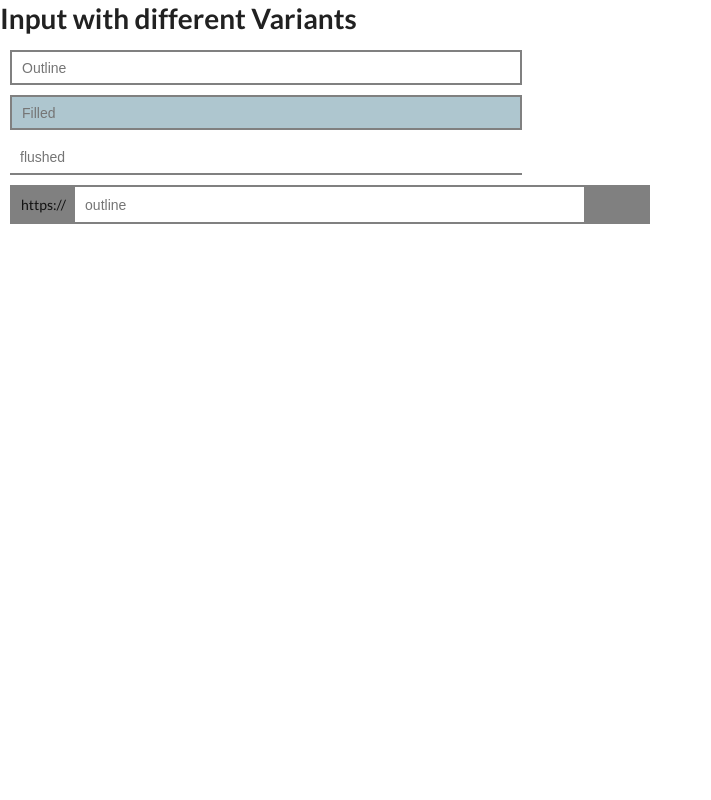
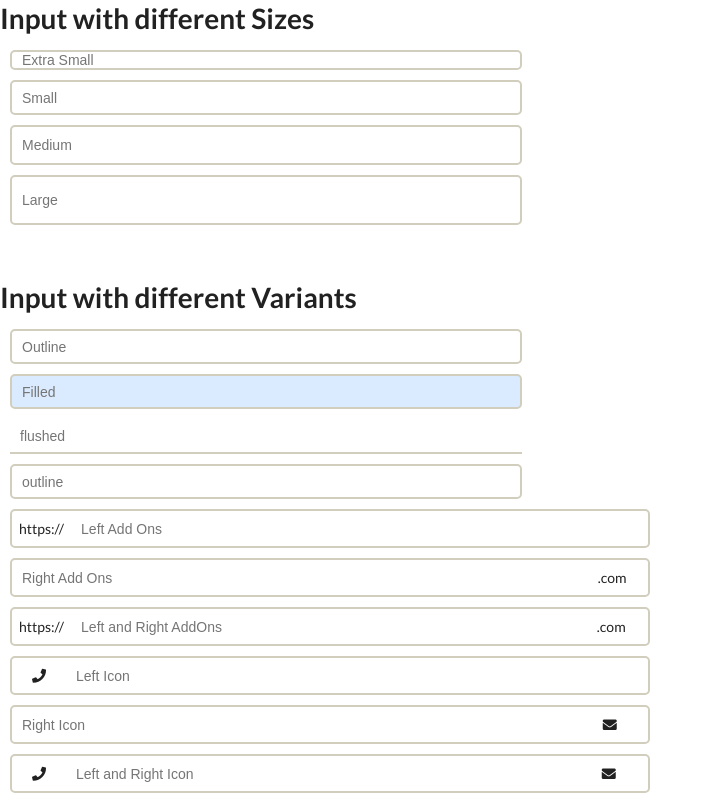
Before and after one commit to Shradha-singh23/React-Projects, a React (Create React App) app in the folder projects/: page / in a window 1280 px wide. Shown: the whole page, without its empty margins (0-711 px from the left). Built offline with nearby package versions, Linux system fonts and the light colour scheme.

Commit message:
Code Refactoring

```diff
--- /dev/null
+++ b/projects/src/reuseable-components/form-input/App.css
@@ -0,0 +1,4 @@
+body {
+  margin: 0;
+  font-family: "Poppins", sans-serif;
+}
--- a/projects/src/reuseable-components/form-input/App.js
+++ b/projects/src/reuseable-components/form-input/App.js
@@ -4,17 +4,23 @@ import Input from "./Input";
 export default function App(){
     return(
         <>
-            {/* <h1> Input with different Sizes </h1>
+            <h1> Input with different Sizes </h1>
             <Input size="xs" placeholderText ="Extra Small" />
             <Input size="sm" placeholderText ="Small" />
             <Input size="md" placeholderText ="Medium" />
             <Input size="lg" placeholderText ="Large" />
-            <br /> */}
+            <br />
             <h1> Input with different Variants </h1>
             <Input variant="outline" placeholderText ="Outline" />
             <Input variant="filled" placeholderText ="Filled" />
             <Input variant ="flushed" placeholderText = "flushed" />
-            <Input variant="outline" placeholderText ="outline" leftaddons="https://" />
+            <Input variant="outline" placeholderText ="outline" />
+            <Input variant="outline" placeholderText ="Left Add Ons" leftAddons="https://" />
+            <Input variant="outline" placeholderText ="Right Add Ons" rightAddons=".com" />
+            <Input placeholderText = "Left and Right AddOns" leftAddons="https://" rightAddons=".com" />
+            <Input placeholderText = "Left Icon" leftIcon = "phone"  />
+            <Input placeholderText = "Right Icon" rightIcon = "envelope" />
+            <Input placeholderText = "Left and Right Icon" rightIcon = "envelope" leftIcon = "phone" />
         </>
     )
 }
--- a/projects/src/reuseable-components/form-input/Input.js
+++ b/projects/src/reuseable-components/form-input/Input.js
@@ -11,7 +11,7 @@ const inputVariant = {
         border : "2px solid"
     },
     filled:{
-        backgroundColor: "#AEC6CF"
+        backgroundColor: "#DBEBFF"
     },
     flushed:{
         border: "none",
@@ -23,7 +23,7 @@ const inputVariant = {
 }
 
 export default function Input(props){
-    const {placeholderText, leftaddons, rightaddons, size , variant} = props;
+    const {placeholderText, leftAddons, rightAddons, size , variant, leftIcon, rightIcon} = props;
 
     const [hasFocus, setHasFocus] = useState(false);
 
@@ -32,19 +32,20 @@ export default function Input(props){
         border: inputVariant.outline.border,
         width: "80%",
         height: inputSizes.sm,
-        padding: "10px",
-        borderColor: "gray",
+        paddingLeft:"10px",
+        borderColor: "#D1CEBD",
         backgroundColor: "white",
         boxShadow: "none",
         outline: "none",
-        borderBottom: "2px solid gray"
+        borderBottom: "2px solid #D1CEBD",
+        borderRadius: "5px"
     };
-        if(leftaddons || rightaddons){
-            style.border = hasFocus ? "2px solid blue" : "none";
+        if(leftAddons || rightAddons || rightIcon ||leftIcon){
+            style.border = "none";
             style.borderBottom = "none";
         }
         if(hasFocus){
-            style.borderColor = "blue";
+            style.borderColor = "#D291BC";
         }
         if(size){
             style.height =  inputSizes[size]
@@ -56,8 +57,10 @@ export default function Input(props){
             style.borderBottom = "none"
         }
         if(variant === "filled"){
-            console.log(hasFocus)
             style.backgroundColor = hasFocus ? "white" : inputVariant.filled.backgroundColor;
+        }
+        if(variant === "flushed"){
+            style.borderRadius = "none"
         }
         return style;
     };
@@ -72,17 +75,23 @@ export default function Input(props){
 
     return(
         <div style={{
-                border: (leftaddons || rightaddons) ? "2px solid gray" : "none",
+                border: (leftAddons || rightAddons || rightIcon ||leftIcon) ? "2px solid #D1CEBD" : "none",
                 width: "50%",
                 margin: "10px",
                 position: "relative",
-                backgroundColor: (leftaddons || rightaddons)? "gray" : "none"
+                borderRadius: (leftAddons || rightAddons || rightIcon ||leftIcon) ? "5px" : "none"
             }}>
-            {leftaddons && <span style={{
+            { leftIcon && <i class={`fas fa-${leftIcon}`}
+                style={{padding:"10px",
+                        marginRight:"10px",
+                        marginLeft:"10px",
+                        position:"relative"
+                }}></i> }
+            {leftAddons && <span style={{
                 padding:"7px",
-                backgroundColor:"gray",
-                border:"2px solid gray"
-            }}>{leftaddons}</span>}
+                position:"relative"
+                // border:"2px solid gray"
+            }}>{leftAddons}</span>}
             <input
                 style={getInputStyles()}
                 type="text"
@@ -91,11 +100,16 @@ export default function Input(props){
                 onBlur={handleOnBlur}
             >
             </input>
-            {rightaddons && <span style={{
+            {rightAddons && <span style={{
                 padding:"7px",
-                backgroundColor:"gray",
-                border:"2px solid gray"
-            }}>{rightaddons}</span>}
+                position:"relative",
+                left:leftAddons ? "10px" : "70px"
+            }}>{rightAddons}</span>}
+            { rightIcon && <i class={`fas fa-${rightIcon}`} style={{
+                padding:"7px",
+                position:"relative",
+                left:leftIcon ? "20px" : "75px"
+            }}></i> }
         </div>
     )
 }
```
